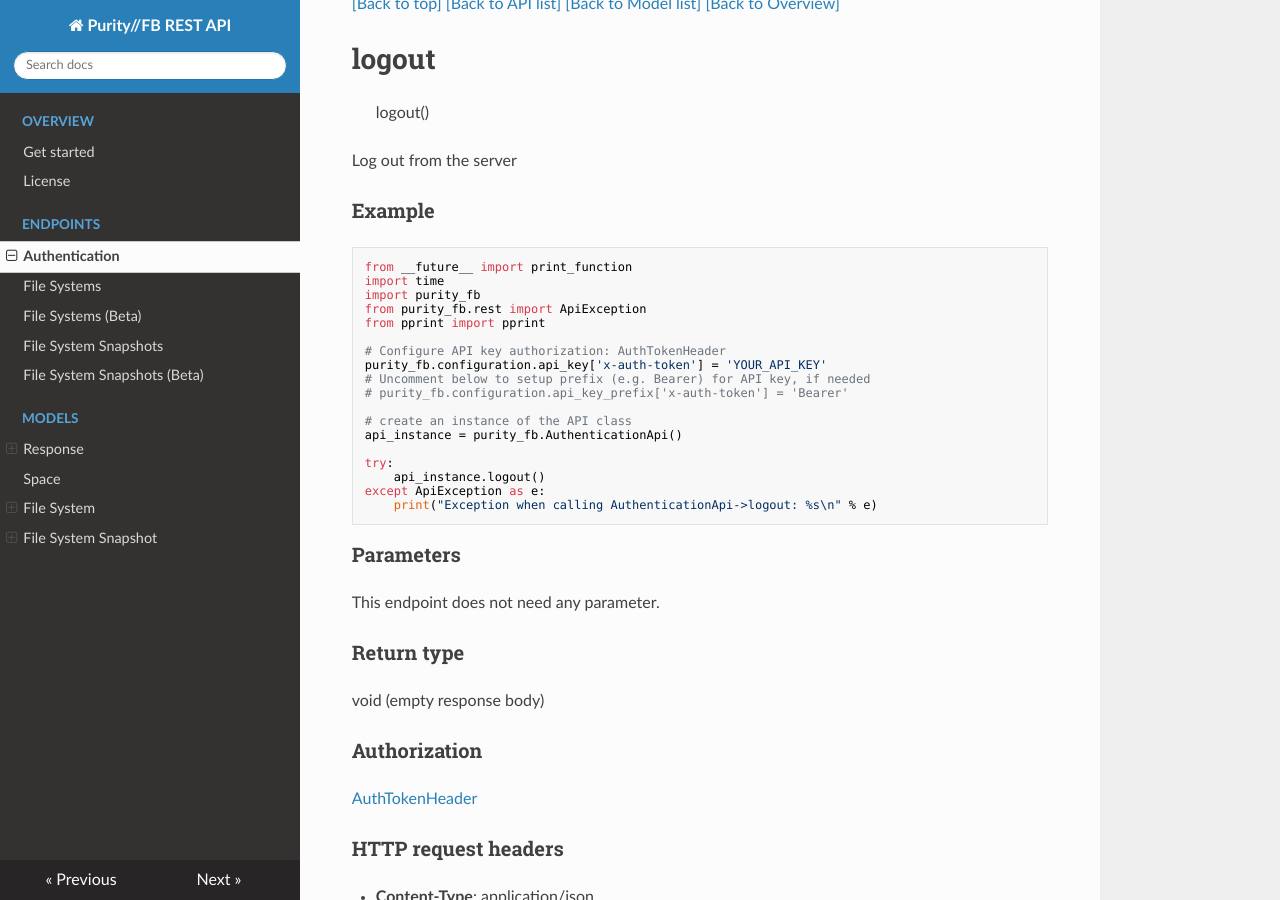
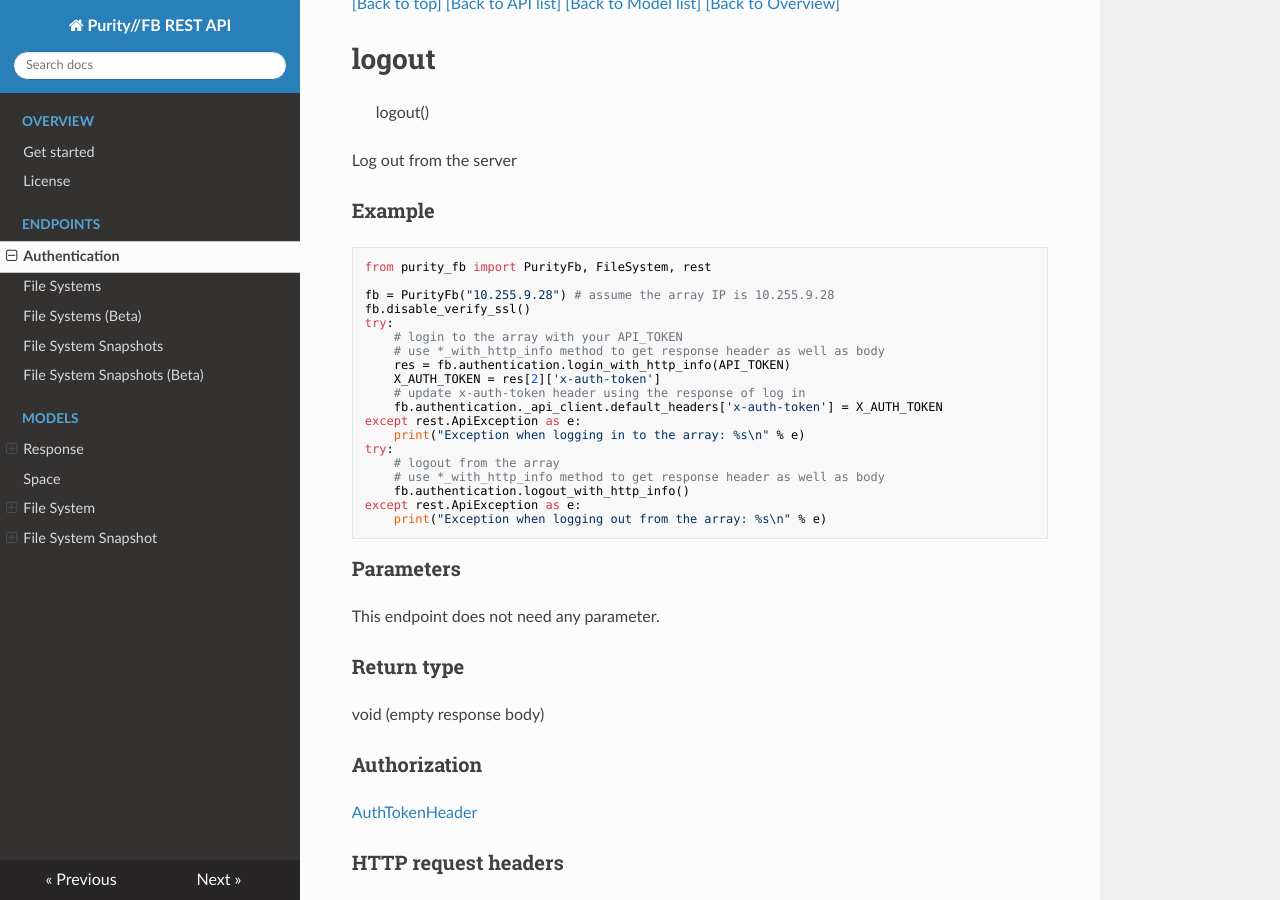
Before and after one commit to purestorage/purity_fb_python_client, an MkDocs documentation site: the page built from docs/AuthenticationApi.md, in a window 1280 px wide and 900 px high, scrolled down 1212 px. Built offline with MkDocs 1.6.1, drawn with Linux system fonts in a browser that asks for light colours; nearby versions of some CDN libraries; old or Windows-style settings are respelled for this version of MkDocs.

Commit message:
fix errors in documentations

````diff
--- a/docs/AuthenticationApi.md
+++ b/docs/AuthenticationApi.md
@@ -60,24 +60,25 @@ Log out from the server
 
 ### Example
 ```python
-from __future__ import print_function
-import time
-import purity_fb
-from purity_fb.rest import ApiException
-from pprint import pprint
+from purity_fb import PurityFb, FileSystem, rest
 
-# Configure API key authorization: AuthTokenHeader
-purity_fb.configuration.api_key['x-auth-token'] = 'YOUR_API_KEY'
-# Uncomment below to setup prefix (e.g. Bearer) for API key, if needed
-# purity_fb.configuration.api_key_prefix['x-auth-token'] = 'Bearer'
-
-# create an instance of the API class
-api_instance = purity_fb.AuthenticationApi()
-
+fb = PurityFb("10.255.9.28") # assume the array IP is 10.255.9.28
+fb.disable_verify_ssl()
 try:
-    api_instance.logout()
-except ApiException as e:
-    print("Exception when calling AuthenticationApi->logout: %s\n" % e)
+    # login to the array with your API_TOKEN
+    # use *_with_http_info method to get response header as well as body
+    res = fb.authentication.login_with_http_info(API_TOKEN)
+    X_AUTH_TOKEN = res[2]['x-auth-token']
+    # update x-auth-token header using the response of log in
+    fb.authentication._api_client.default_headers['x-auth-token'] = X_AUTH_TOKEN
+except rest.ApiException as e:
+    print("Exception when logging in to the array: %s\n" % e)
+try:
+    # logout from the array
+    # use *_with_http_info method to get response header as well as body
+    fb.authentication.logout_with_http_info()
+except rest.ApiException as e:
+    print("Exception when logging out from the array: %s\n" % e)
 ```
 
 ### Parameters
````
Also changed, not shown: docs/FileSystemSnapshotsApi.md (+4 -4 lines), docs/FileSystemSnapshotsBetaApi.md (+1 -1 lines), docs/FileSystemsApi.md (+7 -5 lines).
